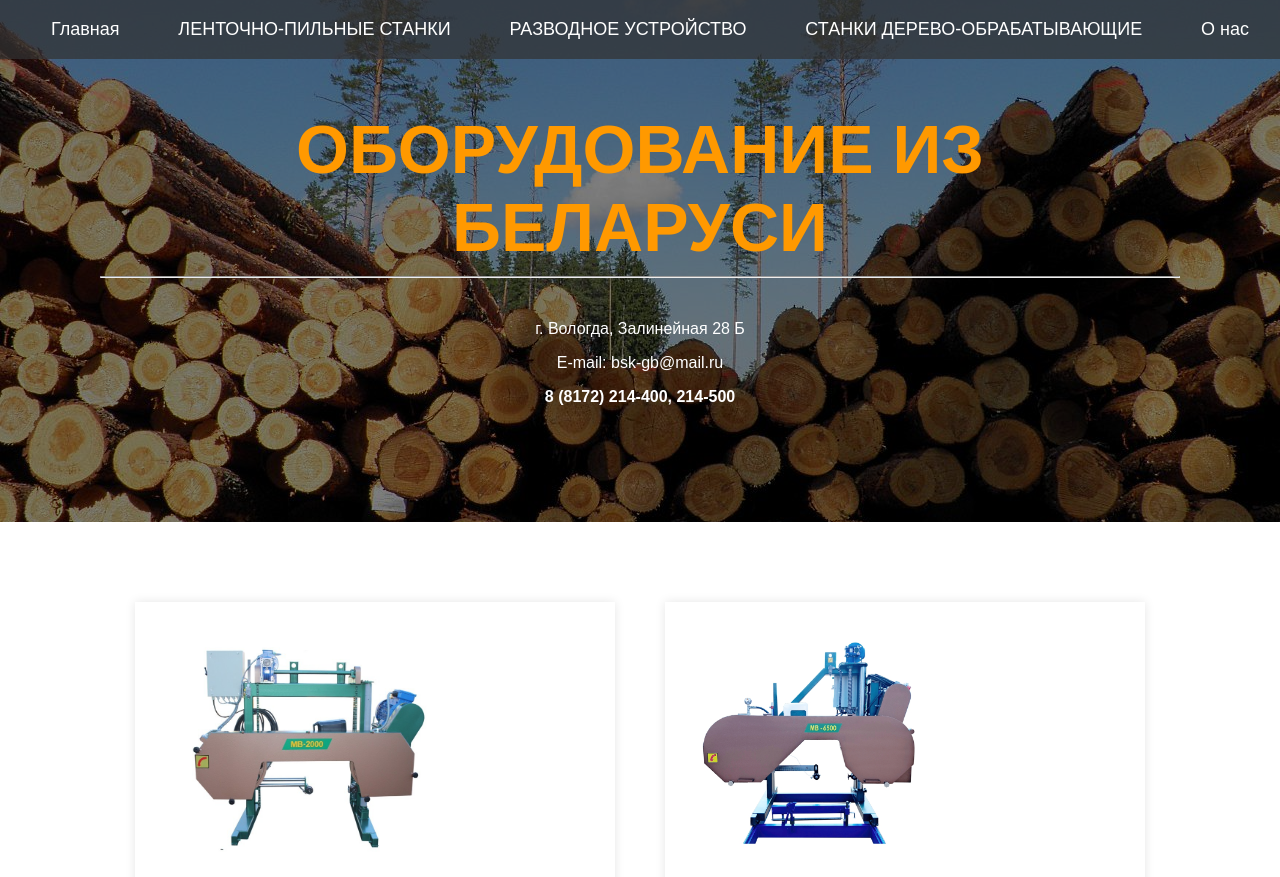
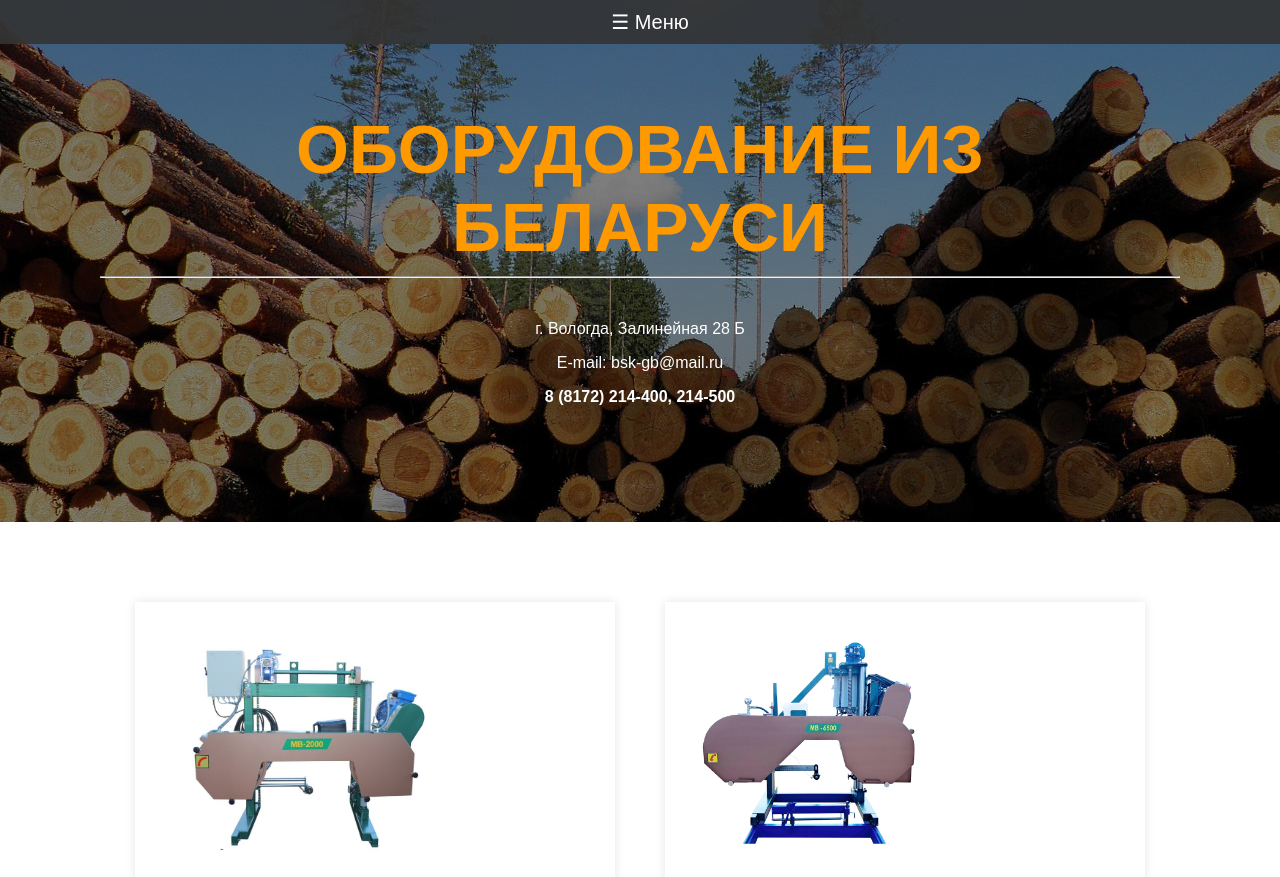
Before and after one commit to Mikshe1n/EQUIPMENT_BELARUS, a plain HTML site: page index.html in a window 1280 px wide. Shown: the top 877 px of the page. Drawn offline with Linux system fonts and the light colour scheme.

Commit message:
site_menu

```diff
--- a/Scripts/Script.js
+++ b/Scripts/Script.js
@@ -37,3 +37,7 @@ document.addEventListener('DOMContentLoaded', function () {
     // Call the function on page load to highlight the initial section
     activateSection();
 });
+
+function closeMenu() {
+    document.getElementById("menu-icon").checked = false;
+}
--- a/index.html
+++ b/index.html
@@ -8,12 +8,14 @@
 </head>
 <body>
     <header>
-        <nav>
-        <a href="#section0">Главная</a>
-        <a href="#section1">ЛЕНТОЧНО-ПИЛЬНЫЕ СТАНКИ</a>
-        <a href="#section2">РАЗВОДНОЕ УСТРОЙСТВО</a>
-        <a href="#section3">СТАНКИ  ДЕРЕВО-ОБРАБАТЫВАЮЩИЕ</a>
-        <a href="#section5">О нас</a>
+        <input type="checkbox" id="menu-icon">
+        <label for="menu-icon" style="font-size: 20px;">&#9776; Меню</label>
+        <nav style="font-size: 18px;">
+            <a href="#section0" onclick="closeMenu()">Главная</a>
+            <a href="#section1" onclick="closeMenu()">ЛЕНТОЧНОПИЛЬНЫЕ СТАНКИ</a>
+            <a href="#section2" onclick="closeMenu()">РАЗВОДНОЕ УСТРОЙСТВО</a>
+            <a href="#section3" onclick="closeMenu()">СТАНКИ ДЕРЕВООБРАБАТЫВАЮЩИЕ</a>
+            <a href="#section5" onclick="closeMenu()">О нас</a>
         </nav>
     </header>
     <section class="section" id="section0">
--- a/style.css
+++ b/style.css
@@ -6,35 +6,59 @@ body {
     display: flex;
     flex-direction: column;
     scroll-behavior: smooth;
+
 }
-
 header {
-    background-color: #333333b7;
+  background-color: #333333e7;
   color: #fff;
   padding: 10px;
   text-align: center;
   position: fixed;
-    top: 0;
-    left: 0;
   width: 100%;
-    z-index: 1000; /* Устанавливаем высокий z-index, чтобы шапка была поверх других элементов */
+  z-index: 1000;
 }
 
 nav {
-    display: flex;
-    justify-items: center;
-    justify-content: space-evenly;
-  }
-  nav a {
-    font-size: 18px;
-    color: #fff;
-    text-decoration: none;
-    padding: 0.5em 1em;
+  max-height: 0;
+  overflow: hidden;
+  transition: max-height 0.5s ease-in-out;
+
 }
 
-  nav a:hover, nav a:active {
-    background-color: #555555;
+nav a {
+  display: block;
+  padding: 10px;
+  text-decoration: none;
+  color: #fff;
+
 }
+
+#menu-icon {
+  display: none;
+  cursor: pointer;
+}
+
+#menu-icon:checked + label + nav {
+  max-height: 100vh;
+}
+
+@media screen and (max-width: 768px) {
+  nav a {
+      display: block;
+  }
+
+  #menu-icon {
+      display: block;
+  }
+
+  #menu-icon + label + nav {
+      max-height: 0;
+  }
+}
+
+
+
+
 
 h1 {
     font-size: 68px;
```
Lines whose indentation alone changed are shown as unchanged.
